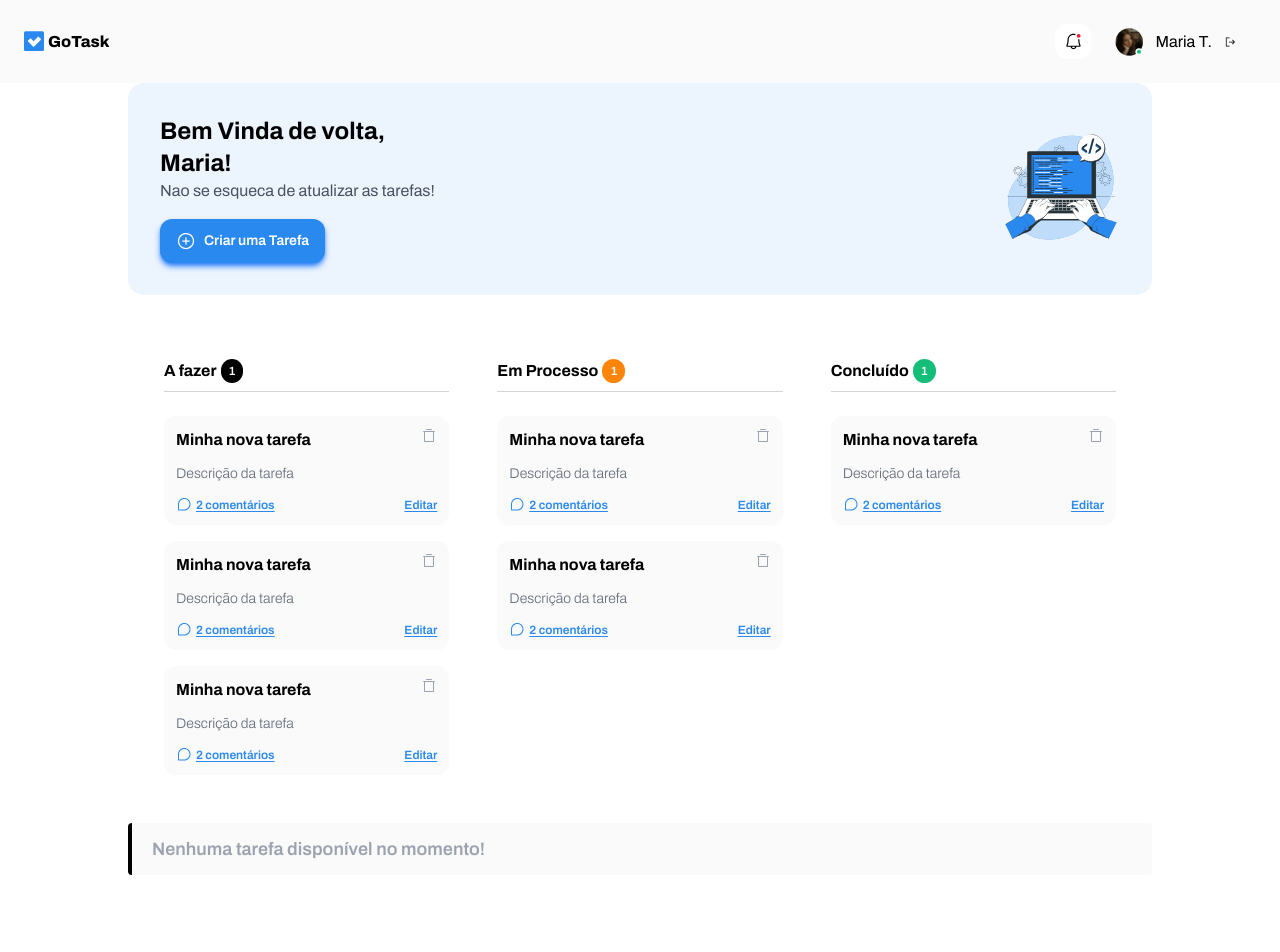
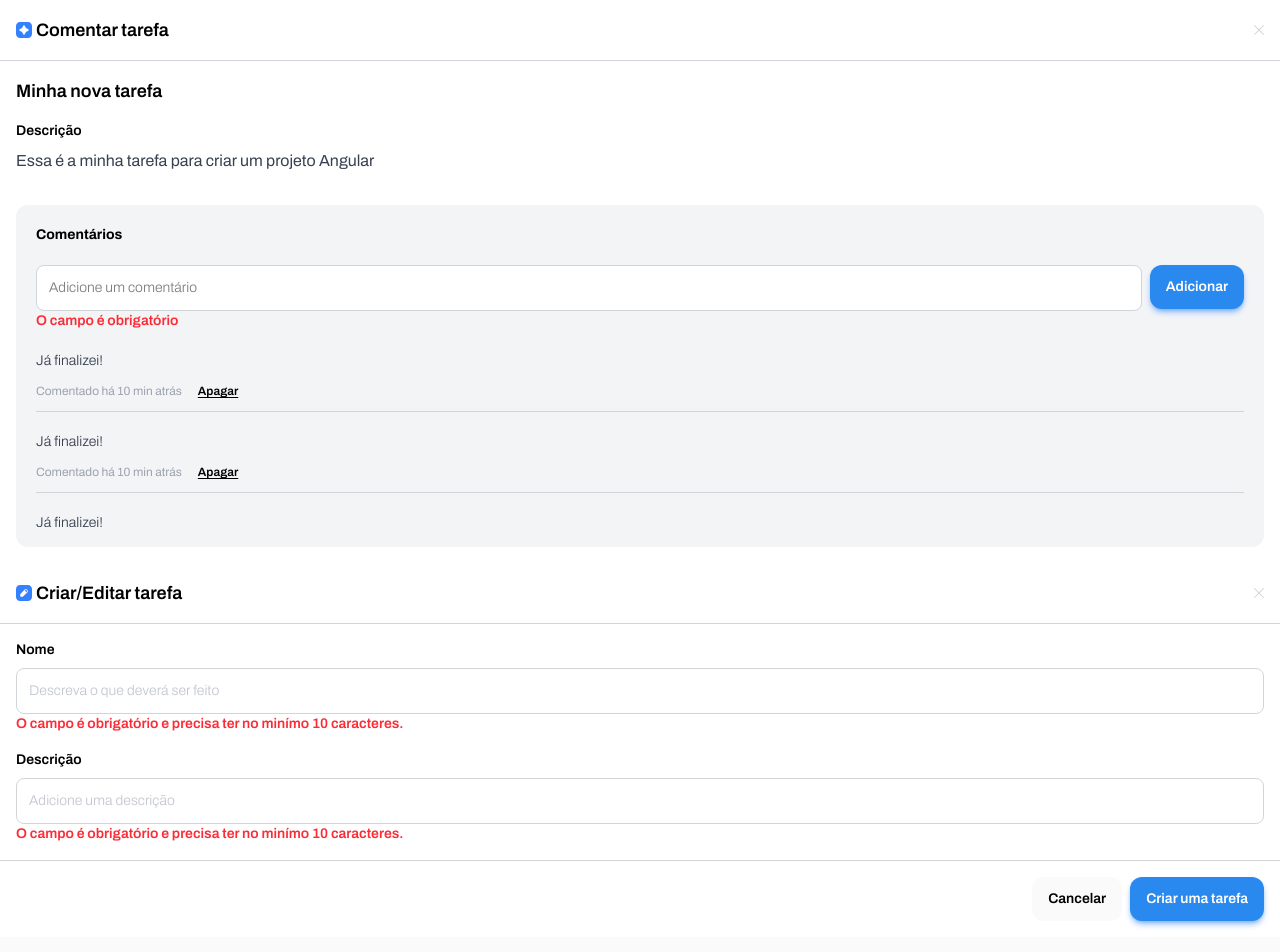
Before and after one commit to Gleydsong/projeto-go-task, an Angular app: page / in a window 1280 px wide. Shown: the top 952 px of the page. Before the commit the page ends 875 px from the top, so only its background shows below. Built offline with nearby package versions, Linux system fonts and the light colour scheme.

Commit message:
refactor: implement task form and comments modal components

```diff
--- a/src/app/app.component.html
+++ b/src/app/app.component.html
@@ -1,4 +1,6 @@
+<app-task-comments-modal />
+<app-task-form-modal />
 <div class="mx-auto max-w-7xl">
-  <app-header></app-header>
-  <app-main-content></app-main-content>
+  <app-header />
+  <app-main-content />
 </div>
--- a/src/app/components/task-comments-modal/task-comments-modal.component.html
+++ b/src/app/components/task-comments-modal/task-comments-modal.component.html
@@ -1 +1,88 @@
-<p>task-comments-modal works!</p>
+<div class="rounded-xl overflow-scroll bg-white max-h-[500] scrollbar-hidden">
+  <div class="p-4 flex gap-1">
+    <img src="images/icon-task-star.svg" />
+    <h1 class="font-semibold text-lg">Comentar tarefa</h1>
+    <img class="ml-auto cursor-pointer" src="images/icon-close.svg" />
+  </div>
+  <div class="p-4 border-t border-[#D1D5DB]">
+    <h1 class="font-semibold text-lg mb-4">Minha nova tarefa</h1>
+    <p class="font-semibold text-sm mb-2">Descrição</p>
+    <p class="font-normal text-base text-[#374151]">
+      Essa é a minha tarefa para criar um projeto Angular
+    </p>
+  </div>
+  <div class="p-4">
+    <div class="bg-[#F3F4F6] p-5 rounded-xl flex flex-col gap-5">
+      <div>
+        <p class="font-bold text-sm">Comentários</p>
+      </div>
+      <div class="flex items-start gap-2">
+        <div class="flex flex-col w-full">
+          <input
+            class="rounded-lg border border-[#D1D5D8] p-3 bg-white flex-1 text-sm font-light"
+            type="text"
+            placeholder="Adicione um comentário"
+          />
+          <p class="font-semibold text-sm text-red-500">
+            O campo é obrigatório
+          </p>
+        </div>
+        <button
+          class="py-3 px-4 bg-[#2A89EF] text-white rounded-xl text-sm font-semibold cursor-pointer active:translate-y-1 transition-transform duration-75 shadow-md shadow-blue-500/50"
+        >
+          Adicionar
+        </button>
+      </div>
+      <div
+        class="flex flex-col gap-5 overflow-scroll max-h-44 scrollbar-hidden"
+      >
+        <!-- Comentários -->
+        <div class="flex flex-col gap-3 border-b border-[#D1D5D8]">
+          <div>
+            <p class="font-light text-sm text-[#374151]">Já finalizei!</p>
+          </div>
+          <div class="flex gap-4 mb-3">
+            <p class="font-normal text-xs text-[#9CA3AF]">
+              Comentado há 10 min atrás
+            </p>
+            <p
+              class="font-semibold text-xs underline underline-offset-2 cursor-pointer"
+            >
+              Apagar
+            </p>
+          </div>
+        </div>
+        <div class="flex flex-col gap-3 border-b border-[#D1D5D8]">
+          <div>
+            <p class="font-light text-sm text-[#374151]">Já finalizei!</p>
+          </div>
+          <div class="flex gap-4 mb-3">
+            <p class="font-normal text-xs text-[#9CA3AF]">
+              Comentado há 10 min atrás
+            </p>
+            <p
+              class="font-semibold text-xs underline underline-offset-2 cursor-pointer"
+            >
+              Apagar
+            </p>
+          </div>
+        </div>
+        <div class="flex flex-col gap-3">
+          <div>
+            <p class="font-light text-sm text-[#374151]">Já finalizei!</p>
+          </div>
+          <div class="flex gap-4 mb-3">
+            <p class="font-normal text-xs text-[#9CA3AF]">
+              Comentado há 10 min atrás
+            </p>
+            <p
+              class="font-semibold text-xs underline underline-offset-2 cursor-pointer"
+            >
+              Apagar
+            </p>
+          </div>
+        </div>
+      </div>
+    </div>
+  </div>
+</div>
--- a/src/app/components/task-form-modal/task-form-modal.component.html
+++ b/src/app/components/task-form-modal/task-form-modal.component.html
@@ -1 +1,45 @@
-<p>task-form-modal works!</p>
+<form class="rounded-xl overflow-hidden bg-white">
+  <div class="flex gap-1 items center p-4">
+    <img src="images/icon-new-task.svg" />
+    <h1 class="font-semibold text-lg">Criar/Editar tarefa</h1>
+    <img class="ml-auto cursor-pointer" src="images/icon-close.svg" />
+  </div>
+  <div class="p-4 border-y border-[#D1D5D8] flex flex-col gap-4">
+    <div>
+      <p class="font-semibold text-sm mb-2">Nome</p>
+      <input
+        class="w-full border border-[#D1D5D8] p-3 rounded-lg text-sm font-light text-[#89919F]"
+        type="text"
+        placeholder="Descreva o que deverá ser feito"
+      />
+      <p class="font-semibold text-sm text-red-500">
+        O campo é obrigatório e precisa ter no minímo 10 caracteres.
+      </p>
+    </div>
+    <div>
+      <p class="font-semibold text-sm mb-2">Descrição</p>
+      <input
+        class="w-full border border-[#D1D5D8] p-3 rounded-lg text-sm font-light text-[#89919F]"
+        type="text"
+        placeholder="Adicione uma descrição"
+      />
+      <p class="font-semibold text-sm text-red-500">
+        O campo é obrigatório e precisa ter no minímo 10 caracteres.
+      </p>
+    </div>
+  </div>
+  <div class="p-4 flex justify-end gap-2">
+    <button
+      class="py-3 px-4 bg-[#FAFAFA] rounded-xl text-sm font-semibold cursor-pointer active:translate-y-1 transition-transform duration-75"
+      type="button"
+    >
+      Cancelar
+    </button>
+    <button
+      class="py-3 px-4 bg-[#2A89EF] text-white rounded-xl text-sm font-semibold cursor-pointer active:translate-y-1 transition-transform duration-75 shadow-md shadow-blue-500/50"
+      type="submit"
+    >
+      Criar uma tarefa
+    </button>
+  </div>
+</form>
```
Also changed, not shown: src/app/app.component.ts (+8 -1 lines).
